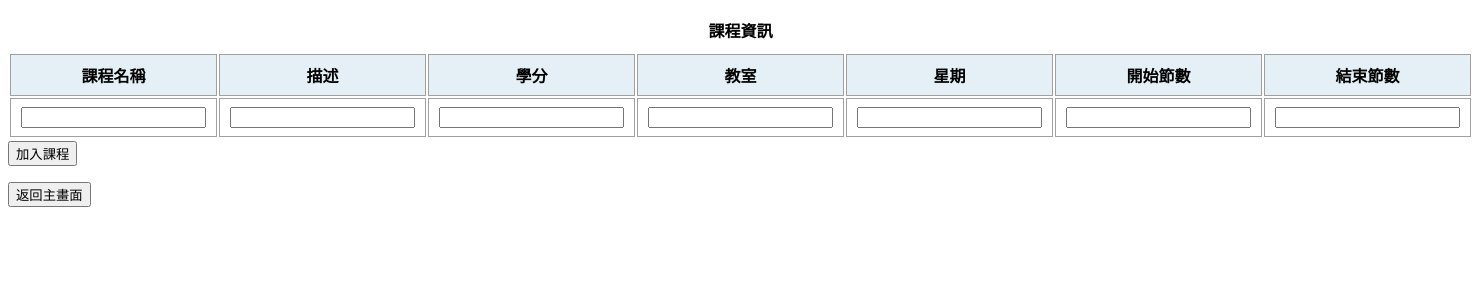
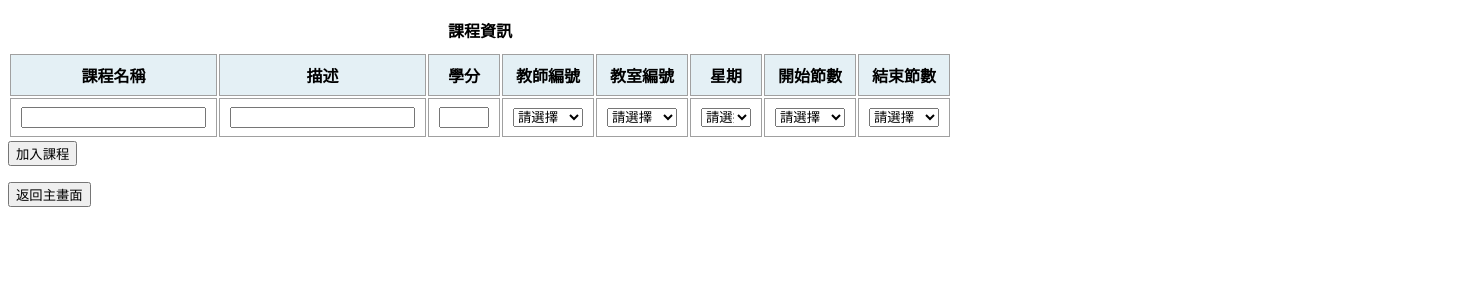
Before and after one commit to itsYoga/Course-Selection_System, a PHP site: page /db_final_project_git/frontend/php/information_modify.php in a window 1480 px wide. Shown: the top 300 px of the page. Run offline with PHP 8.4, Linux system fonts and the light colour scheme; the visitor is signed in with stand-in values (Sample User, id 1); data comes from the database, SQL or seed files in the repository.

Commit message:
新增課程2.0

```diff
--- a/frontend/php/course_add_drop.php
+++ b/frontend/php/course_add_drop.php
@@ -211,7 +211,8 @@
 
             // 抓取資料庫中與課程相關訊息的檔案
             $query = ("SELECT department, course_name, day_of_week, start_time, end_time, course_id
-                        from (courses natural join course_schedules) join teachers using(teacher_id)");
+                        from (courses natural join course_schedules) join teachers using(teacher_id)
+                        order by day_of_week, start_time");
             $stmt = $db->prepare($query);
             $error = $stmt->execute(array());
             $result = $stmt->fetchAll();
--- a/frontend/php/information_modify.php
+++ b/frontend/php/information_modify.php
@@ -28,7 +28,8 @@
                             <th scope="col">課程名稱</th>
                             <th scope="col">描述</th>
                             <th scope="col">學分</th>
-                            <th scope="col">教室</th>
+                            <th scope="col">教師編號</th>
+                            <th scope="col">教室編號</th>
                             <th scope="col">星期</th>
                             <th scope="col">開始節數</th>
                             <th scope="col">結束節數</th>
@@ -36,16 +37,54 @@
                     </thead>
 
                     <tbody>
-
                             <tr>
-
                                 <td><input type="text" name="course_name" /></td>
                                 <td><input type="text" name="description" /></td>
-                                    <td><input type="text" name="credits" /></td>
-                                    <td><input type="text" name="classroom_id" /></td>
-                                    <td><input type="text" name="day_of_week" /></td>
-                                    <td><input type="text" name="start_time" /></td>
-                                    <td><input type="text" name="end_time" /></td>
+                                <td><input type="text" name="credits" style="width: 50px;" /></td>
+
+                                <!--從資料庫中導入資訊到 下拉式選單 中-->
+                                <?php
+                                    include "select_function.php";
+                                    select($db, "teacher_id", "teachers");
+                                    select($db, "classroom_id", "classrooms");
+                                ?>
+
+                                <td><select name="day_of_week" style="width: 50px;" >
+                                    <option value="">請選擇</option>
+                                    <option value=1>1</option>
+                                    <option value=2>2</option>
+                                    <option value=3>3</option>
+                                    <option value=4>4</option>
+                                    <option value=5>5</option>
+                                    <option value=6>6</option>
+                                    <option value=7>7</option>
+                                </select></td>
+                                <td><select name="start_time" style="width: 70px;" >
+                                    <option value="">請選擇</option>
+                                    <option value=1>1</option>
+                                    <option value=2>2</option>
+                                    <option value=3>3</option>
+                                    <option value=4>4</option>
+                                    <option value=5>5</option>
+                                    <option value=6>6</option>
+                                    <option value=7>7</option>
+                                    <option value=8>8</option>
+                                    <option value=9>9</option>
+                                    <option value=10>10</option>
+                                </select></td>
+                                <td><select name="end_time" style="width: 70px;" >
+                                    <option value="">請選擇</option>
+                                    <option value=1>1</option>
+                                    <option value=2>2</option>
+                                    <option value=3>3</option>
+                                    <option value=4>4</option>
+                                    <option value=5>5</option>
+                                    <option value=6>6</option>
+                                    <option value=7>7</option>
+                                    <option value=8>8</option>
+                                    <option value=9>9</option>
+                                    <option value=10>10</option>
+                                </select></td>
                             </tr>
 
                             <tr></tr>
@@ -66,12 +105,16 @@
         $course_name = $_POST['course_name'];
         $description = $_POST['description'];
         $credits = $_POST['credits'];
+        $teacher_id = $_POST['teacher_id'];
         $classroom_id = $_POST['classroom_id'];
         $day_of_week = $_POST['day_of_week'];
         $start_time = $_POST['start_time'];
         $end_time = $_POST['end_time'];
-        $teacher_id = 1;
 
+        // 如果有任一個變數沒有值就不執行
+        if($course_name == "" || $description == "" || $credits == "" || $teacher_id == "" || $classroom_id == "" || $day_of_week == "" || $start_time == "" || $end_time == ""){
+            echo "<script type='text/javascript'> alert('請輸入完整資訊'); </script>";
+        }else{
             // insert into courses
             $query = ("INSERT INTO courses (course_name, description, credits, teacher_id, classroom_id)
             VALUES (?, ?, ?, ?, ?)");
@@ -94,6 +137,10 @@
                     VALUES (?, ?, ?, ?)");
             $stmt = $db->prepare($query);
             $result = $stmt->execute(array($course_id, $day_of_week, $start_time, $end_time));
+
+            echo "<script type='text/javascript'> alert('加入成功'); </script>";
+        }
+
     }
 
 ?>
--- /dev/null
+++ b/frontend/php/select_function.php
@@ -0,0 +1,28 @@
+<?php
+    function select($db, $select_column, $table){
+        $option = [];
+        $query = ("SELECT $select_column
+                    FROM $table");
+        $stmt = $db->prepare($query);
+        $error = $stmt->execute();
+        $result = $stmt->fetchAll();
+        for($i = 0; $i < count($result); $i++){
+            array_push($option, $result[$i][0]);
+        }
+
+        // 檢查是否有資料
+        if (count($result) != 0) {
+            // 生成 HTML 的 <select> 選單
+            echo '<td><select name="' . $select_column . '" style="width: 70px;" >';
+            echo '<option value="">請選擇</option>'; // 第一個空白選項
+            for ($i = 0; $i < count($option); $i++) {
+                // 使用 id 作為 value，name 作為顯示文字
+                echo $option[$i];
+                echo '<option value="' . $option[$i] . '">' . $option[$i] . '</option>';
+            }
+            echo '</select></td>';
+        } else {
+            echo "無資料可供選擇";
+        }
+    }
+?>
```
Also changed, not shown: frontend/js/course_add_drop.js (deleted, +0 -65 lines). Lines whose indentation alone changed are shown as unchanged.
